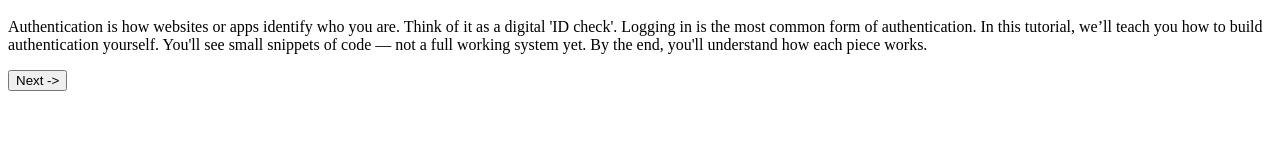
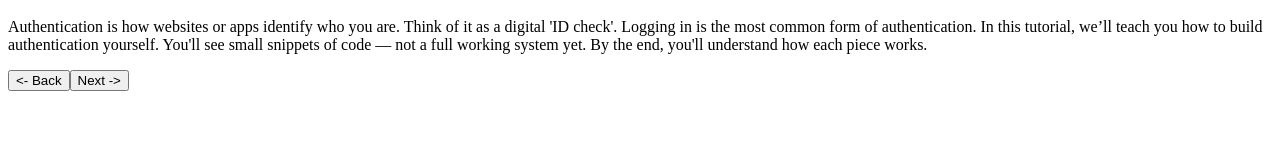
Before and after one commit to twonfi/jimmydin7.auth-ysws, a SvelteKit app in the folder tutorial/tutorial/: page / in a window 1280 px wide. Shown: the part 150-300 px from the top of the page. Built offline with nearby package versions, Linux system fonts and the light colour scheme.

Commit message:
Add back button with less than 0 security

```diff
--- a/tutorial/tutorial/src/routes/+page.svelte
+++ b/tutorial/tutorial/src/routes/+page.svelte
@@ -26,6 +26,21 @@
 		{:else}
 		  <h2>Loading...</h2>
 		{/if}
-		<button id="tutorialButton" on:click={tutorialPage++}>Next -></button>
+		<div id="buttons">
+			<button id="tutorialButtonBack" on:click={() => {
+			 if (tutorialPage > 0) {
+				 tutorialPage--;
+			 } else {
+				 tutorialPage = 0;
+			 }}}>&lt;- Back</button>
+		<button id="tutorialButtonNext" on:click={tutorialPage++}>Next -></button>
+		</div>
 	</div>
 </div>
+
+<style>
+	#buttons {
+		display: flex;
+		flex-direction: row;
+	}
+</style>
```
